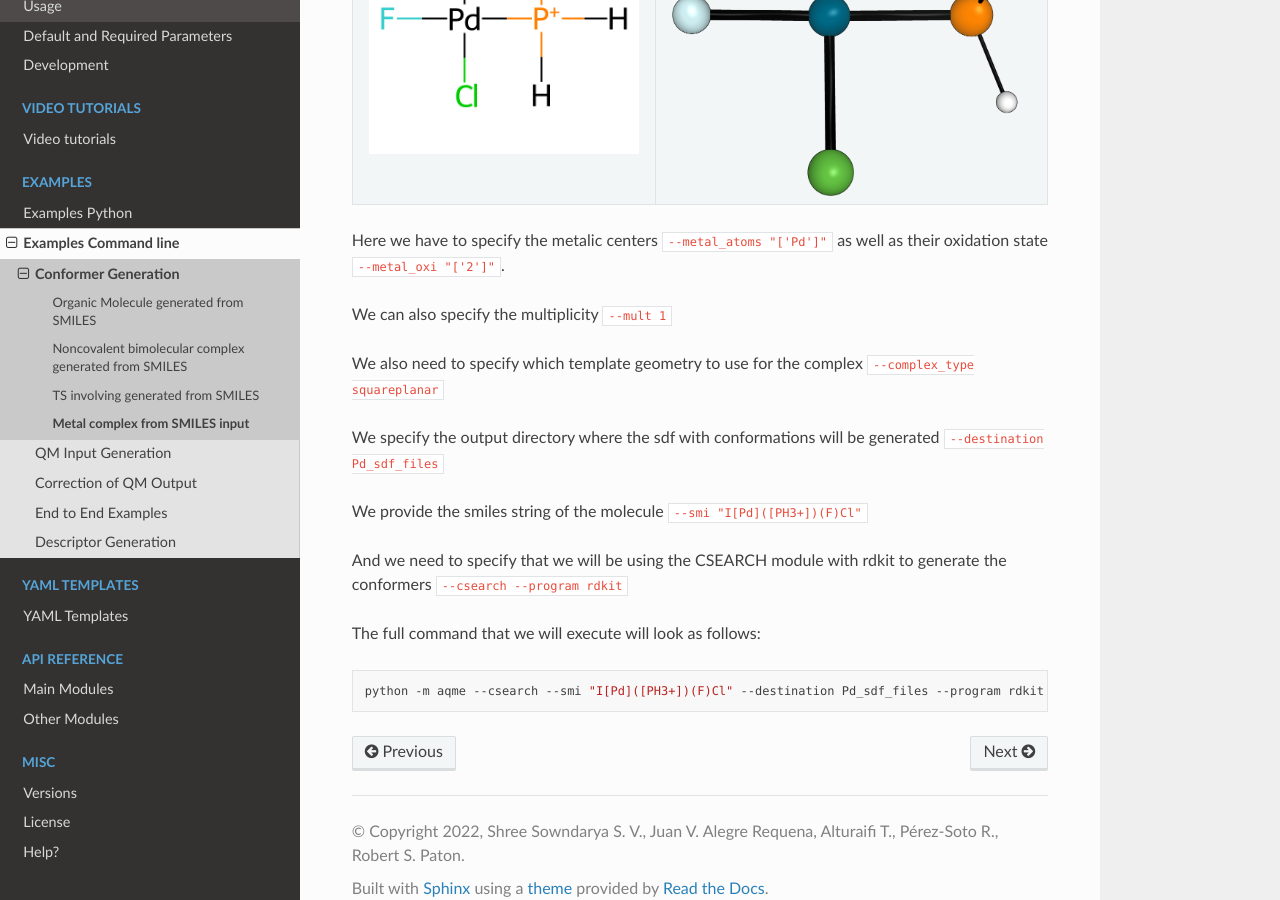
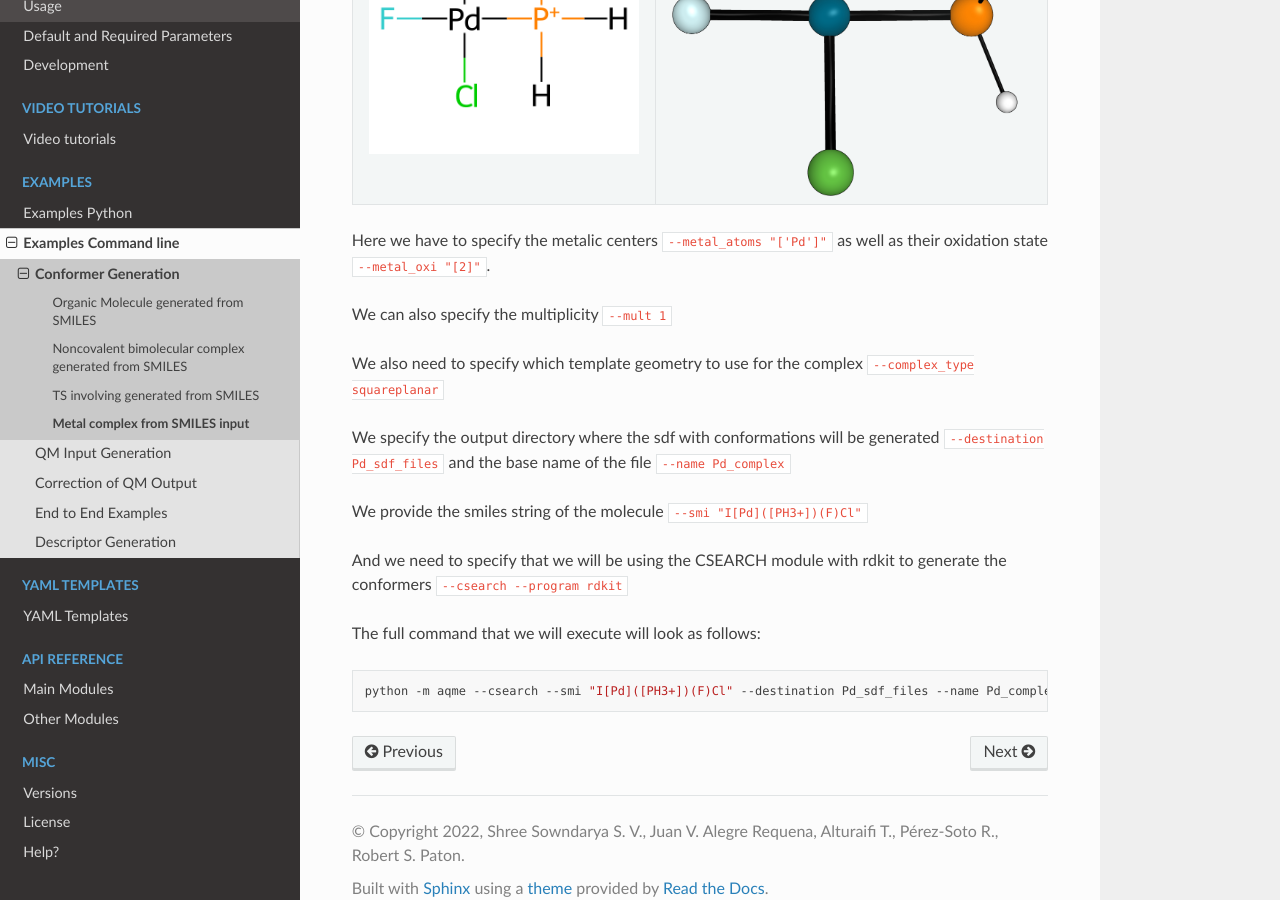
Before and after one commit to jvalegre/aqme, a Sphinx documentation site: the page built from docs/Examples/examples_commandline/conformer_search/metal_complex.rst, in a window 1280 px wide and 900 px high, scrolled down 488 px. Built offline with Sphinx 7.4.7 and the Read the Docs theme 2.0.0, drawn with Linux system fonts in a browser that asks for light colours.

Commit message:
Doc: Fixed commandline example of conformer generation of the metal complex and added --name

```diff
--- a/docs/Examples/examples_commandline/conformer_search/metal_complex.rst
+++ b/docs/Examples/examples_commandline/conformer_search/metal_complex.rst
@@ -20,7 +20,7 @@ Pd complex using RDKit using a template for square planar complexes.
 +--------------------------+--------------------+
 
 Here we have to specify the metalic centers :code:`--metal_atoms "['Pd']"` as well as
-their oxidation state :code:`--metal_oxi "['2']"`.
+their oxidation state :code:`--metal_oxi "[2]"`.
 
 We can also specify the multiplicity :code:`--mult 1`
 
@@ -28,7 +28,8 @@ We also need to specify which template geometry to use for the complex
 :code:`--complex_type squareplanar`
 
 We specify the output directory where the sdf with conformations will be
-generated :code:`--destination Pd_sdf_files`
+generated :code:`--destination Pd_sdf_files` and the base name of the file
+:code:`--name Pd_complex`
 
 We provide the smiles string of the molecule :code:`--smi "I[Pd]([PH3+])(F)Cl"`
 
@@ -39,4 +40,4 @@ The full command that we will execute will look as follows:
 
 .. code:: shell
 
-   python -m aqme --csearch --smi "I[Pd]([PH3+])(F)Cl" --destination Pd_sdf_files --program rdkit --metal_atoms "['Pd']" --metal_oxi "['2']" --mult 1 --complex_type squareplanar
+   python -m aqme --csearch --smi "I[Pd]([PH3+])(F)Cl" --destination Pd_sdf_files --name Pd_complex --program rdkit --metal_atoms "['Pd']" --metal_oxi "[2]" --mult 1 --complex_type squareplanar
```
